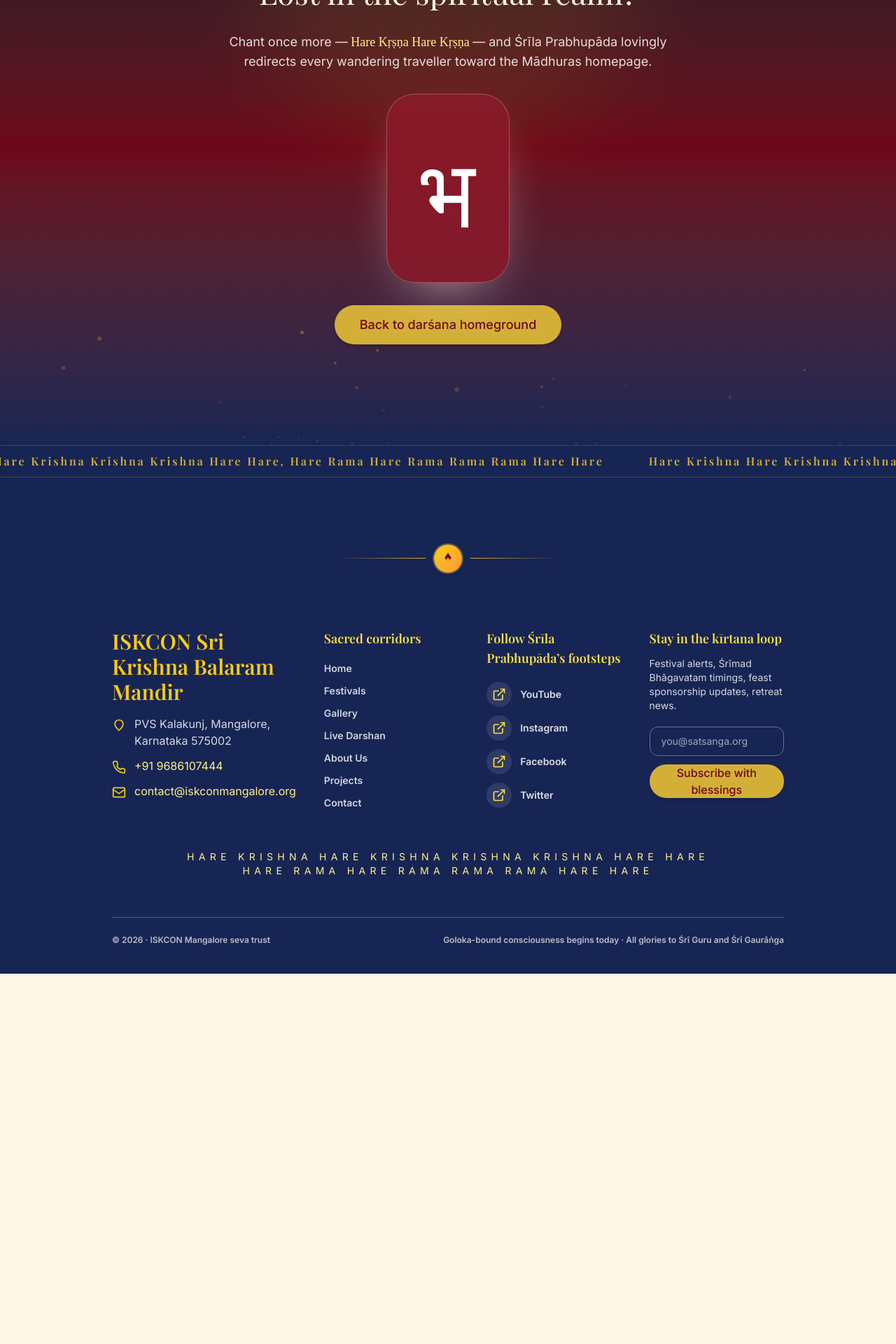
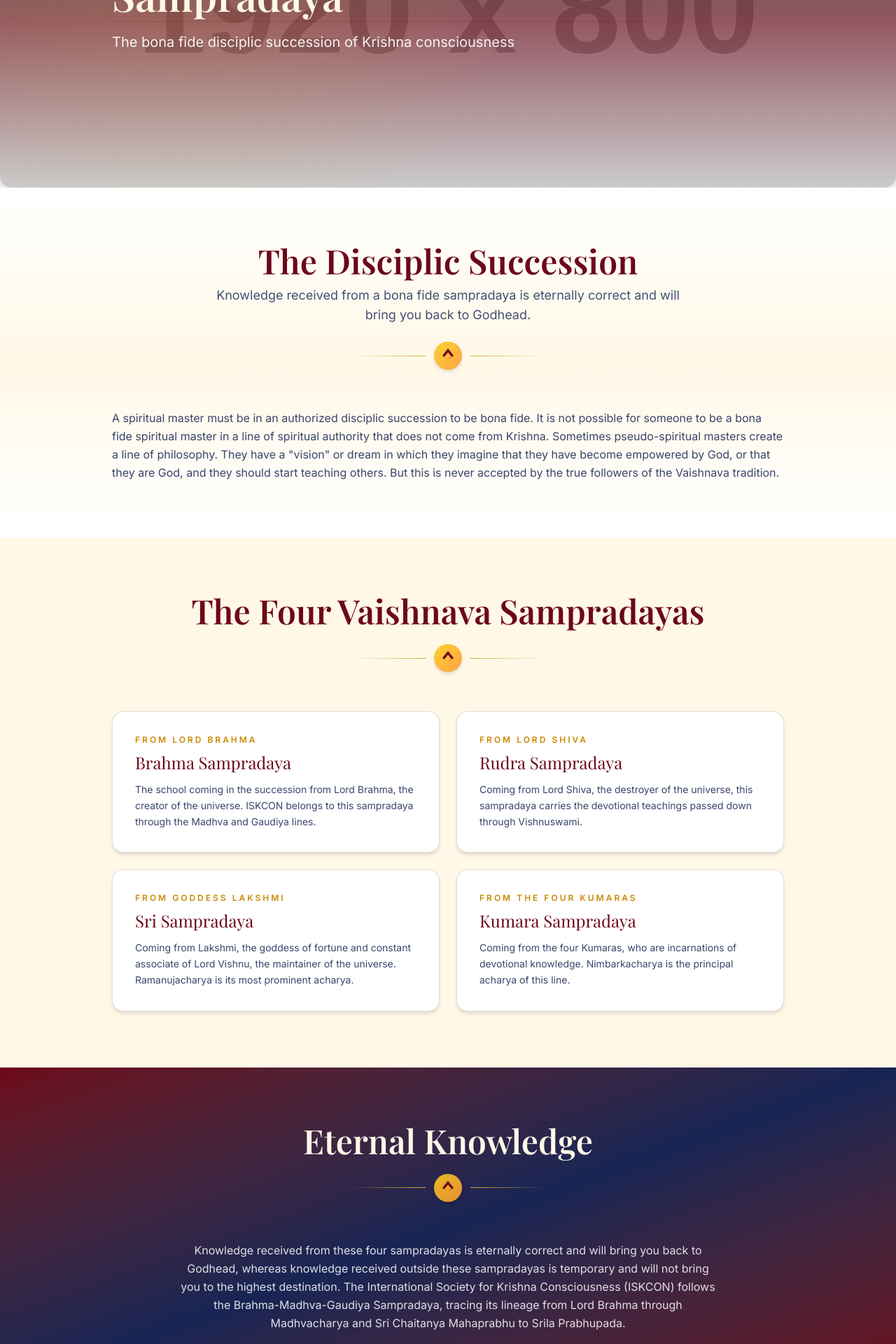
Before and after one commit to kranthi108/iskconmangalore, a React (Vite) app in the folder client/: page /our-sampradaya in a window 1280 px wide. Shown: the part 300-2220 px from the top of the page at 70% size. Before the commit the page ends 1691 px from the top, so only its background shows below. Built offline with nearby package versions, Linux system fonts and the light colour scheme; a web font is replaced by a local one.

Commit message:
resources added

```diff
--- a/client/src/App.tsx
+++ b/client/src/App.tsx
@@ -23,6 +23,7 @@
 const HarinamPage = lazy(() => import('@/pages/HarinamPage'))
 const MarathonJapaPage = lazy(() => import('@/pages/MarathonJapaPage'))
 const OurAcharyaPage = lazy(() => import('@/pages/OurAcharyaPage'))
+const OurSampradayaPage = lazy(() => import('@/pages/OurSampradayaPage'))
 const NotFoundPage = lazy(() => import('@/pages/NotFoundPage'))
 
 function RouteFallback() {
@@ -61,6 +62,7 @@
               <Route path="/harinam" element={<HarinamPage />} />
               <Route path="/marathon-japa" element={<MarathonJapaPage />} />
               <Route path="/our-acharya" element={<OurAcharyaPage />} />
+              <Route path="/our-sampradaya" element={<OurSampradayaPage />} />
               <Route path="/resources" element={<ResourcesPage />} />
               <Route path="/contact" element={<ContactPage />} />
               <Route path="/about" element={<AboutPage />} />
--- a/client/src/constants/data.ts
+++ b/client/src/constants/data.ts
@@ -322,6 +322,13 @@
     href: '/our-acharya',
   },
   {
+    title: 'Our Sampradaya',
+    description:
+      'The Brahma-Madhva-Gaudiya Sampradaya — the bona fide disciplic succession through which the timeless knowledge of Krishna consciousness descends from the Supreme Lord.',
+    coverImage: BLOG_THUMBNAILS[2],
+    href: '/our-sampradaya',
+  },
+  {
     title: 'Bhagavad Gita As It Is',
     description: 'Srila Prabhupada’s crown-jewel commentary arranged for earnest daily study circles.',
     coverImage: BLOG_THUMBNAILS[2],
@@ -348,5 +355,4 @@
     coverImage: BLOG_THUMBNAILS[3],
     href: '/resources/bhajan-collection',
   },
-
 ] as const
--- /dev/null
+++ b/client/src/pages/OurSampradayaPage.tsx
@@ -0,0 +1,98 @@
+import { motion } from 'framer-motion'
+import { Helmet } from 'react-helmet-async'
+import HeroBanner from '@/components/layout/HeroBanner'
+import Container from '@/components/ui/Container'
+import SectionHeading from '@/components/ui/SectionHeading'
+import { HERO_BANNER } from '@/constants/placeholders'
+
+const fade = { initial: { opacity: 0, y: 18 }, whileInView: { opacity: 1, y: 0 }, viewport: { once: true } as const }
+
+export default function OurSampradayaPage() {
+  return (
+    <>
+      <Helmet>
+        <title>Our Sampradaya — Brahma-Madhva-Gaudiya · ISKCON Mangalore</title>
+        <meta name="description" content="Learn about the Brahma-Madhva-Gaudiya Sampradaya — the bona fide disciplic succession through which Krishna consciousness is transmitted." />
+      </Helmet>
+
+      <HeroBanner
+        title="Brahma-Madhva-Gaudiya Sampradaya"
+        subtitle="The bona fide disciplic succession of Krishna consciousness"
+        backgroundImage={HERO_BANNER}
+        height="medium"
+      />
+
+      <section className="bg-gradient-to-b from-white via-cream to-white py-20">
+        <Container size="lg">
+          <SectionHeading
+            decorative
+            title="The Disciplic Succession"
+            subtitle="Knowledge received from a bona fide sampradaya is eternally correct and will bring you back to Godhead."
+          />
+
+          <div className="mt-12 space-y-6">
+            <motion.p {...fade} className="text-base leading-relaxed text-peacock-900/85">
+              A spiritual master must be in an authorized disciplic succession to be bona fide. It is not possible for someone to be a bona fide spiritual master in a line of spiritual authority that does not come from Krishna. Sometimes pseudo-spiritual masters create a line of philosophy. They have a "vision" or dream in which they imagine that they have become empowered by God, or that they are God, and they should start teaching others. But this is never accepted by the true followers of the Vaishnava tradition.
+            </motion.p>
+          </div>
+        </Container>
+      </section>
+
+      <section className="bg-cream py-20">
+        <Container size="lg">
+          <SectionHeading decorative title="The Four Vaishnava Sampradayas" />
+
+          <div className="mt-12 grid gap-6 sm:grid-cols-2">
+            {[
+              {
+                name: 'Brahma Sampradaya',
+                origin: 'Lord Brahma',
+                description: 'The school coming in the succession from Lord Brahma, the creator of the universe. ISKCON belongs to this sampradaya through the Madhva and Gaudiya lines.',
+              },
+              {
+                name: 'Rudra Sampradaya',
+                origin: 'Lord Shiva',
+                description: 'Coming from Lord Shiva, the destroyer of the universe, this sampradaya carries the devotional teachings passed down through Vishnuswami.',
+              },
+              {
+                name: 'Sri Sampradaya',
+                origin: 'Goddess Lakshmi',
+                description: 'Coming from Lakshmi, the goddess of fortune and constant associate of Lord Vishnu, the maintainer of the universe. Ramanujacharya is its most prominent acharya.',
+              },
+              {
+                name: 'Kumara Sampradaya',
+                origin: 'The Four Kumaras',
+                description: 'Coming from the four Kumaras, who are incarnations of devotional knowledge. Nimbarkacharya is the principal acharya of this line.',
+              },
+            ].map((s) => (
+              <motion.div
+                key={s.name}
+                {...fade}
+                className="rounded-2xl border border-maroon/15 bg-white p-8 shadow-md"
+              >
+                <p className="text-xs font-semibold uppercase tracking-[0.25em] text-gold-600">From {s.origin}</p>
+                <h3 className="mt-2 font-heading text-2xl text-maroon">{s.name}</h3>
+                <p className="mt-3 text-sm leading-relaxed text-peacock-900/85">{s.description}</p>
+              </motion.div>
+            ))}
+          </div>
+        </Container>
+      </section>
+
+      <section className="bg-gradient-to-br from-maroon via-peacock-900 to-maroon py-20 text-cream">
+        <Container size="lg" className="text-center">
+          <SectionHeading
+            decorative
+            alignment="center"
+            title="Eternal Knowledge"
+            className="text-cream [&_h2]:text-cream [&_p]:text-gold-100/85"
+          />
+
+          <motion.p {...fade} className="mx-auto mt-8 max-w-3xl text-base leading-relaxed text-white/85">
+            Knowledge received from these four sampradayas is eternally correct and will bring you back to Godhead, whereas knowledge received outside these sampradayas is temporary and will not bring you to the highest destination. The International Society for Krishna Consciousness (ISKCON) follows the Brahma-Madhva-Gaudiya Sampradaya, tracing its lineage from Lord Brahma through Madhvacharya and Sri Chaitanya Mahaprabhu to Srila Prabhupada.
+          </motion.p>
+        </Container>
+      </section>
+    </>
+  )
+}
```
